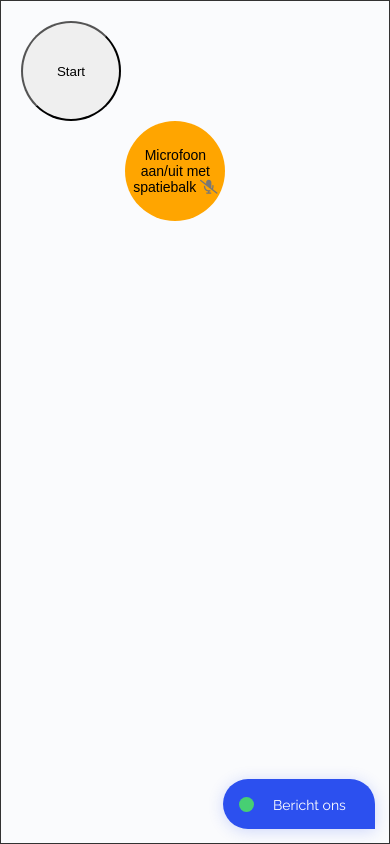
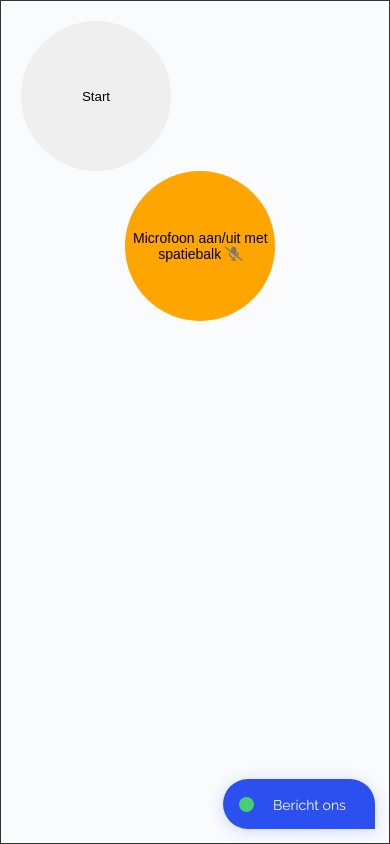
Before and after one commit to victorlaforga/speech-to-speech-v2, a website: page public/index.html in a window 390 px wide. Drawn offline with nearby package versions, Linux system fonts and the light colour scheme.

Commit message:
Changed button sizes

```diff
--- a/public/css/index.css
+++ b/public/css/index.css
@@ -23,9 +23,10 @@ body {
 
 .start-btn {
     box-shadow: 0 0 10px rgba(0, 0, 0, 0.005);
-    width: 100px;
-    height: 100px;
+    width: 150px;
+    height: 150px;
     border-radius: 50%;
+    border: none;
 }
 
 .chat-box {
@@ -99,8 +100,8 @@ body {
 }
 
 .btn-mic {
-    width: 100px;
-    height: 100px;
+    width: 150px;
+    height: 150px;
     border: none;
     font-size: 14px;
     background: orange;
@@ -334,3 +335,15 @@ body {
         transform: translateY(0px);
     }
 }
+
+@media only screen and (max-width: 450px) {
+    .start-btn {
+        height: 150px;
+        width: 150px;
+    }
+
+    .btn-mic {
+        height: 150px;
+        width: 150px;
+    }
+}
```
